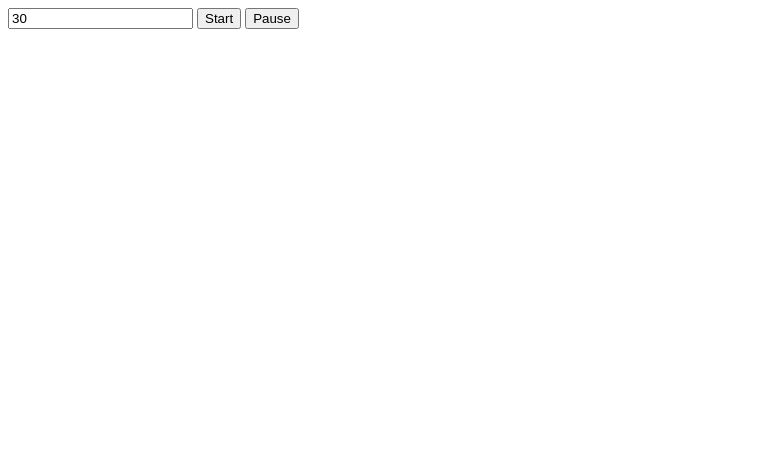
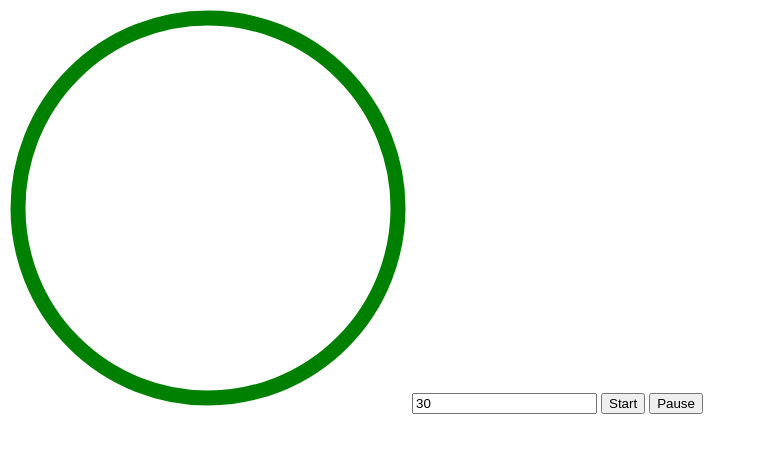
Before and after one commit to brnktt/counterProject, a plain HTML site: page index.html in a window 1280 px wide. Shown: the whole page, without its empty margins (0-758 px from the left). Drawn offline with Linux system fonts and the light colour scheme.

Commit message:
First Pass on the Animation

```diff
--- a/index.html
+++ b/index.html
@@ -6,6 +6,18 @@
     <title>Counter Project</title>
   </head>
   <body>
+    <svg height="400" width="400">
+      <circle
+        r="190"
+        cx="200"
+        cy="200"
+        fill="transparent"
+        stroke="green"
+        stroke-width="15"
+        transform="rotate(-90 200 200)"
+      />
+    </svg>
+
     <input type="text" id="duration" value="30" />
     <button id="start">Start</button>
     <button id="pause">Pause</button>
--- a/index.js
+++ b/index.js
@@ -1,13 +1,19 @@
 const durationInput = document.querySelector("#duration");
 const startButton = document.querySelector("#start");
 const pauseButton = document.querySelector("#pause");
+const circle = document.querySelector("circle");
 
+const perimeter = circle.getAttribute("r") * 2 * Math.PI;
+circle.setAttribute("stroke-dasharray", perimeter);
+
+let currentOffset = 0;
 const timer = new Timer(durationInput, startButton, pauseButton, {
   onStart() {
     console.log("Timer started");
   },
   onTick() {
-    console.log("Timer just ticked down");
+    circle.setAttribute("stroke-dashoffset", currentOffset);
+    currentOffset -= 50;
   },
   onComplete() {
     console.log("Timer is completed");
```
